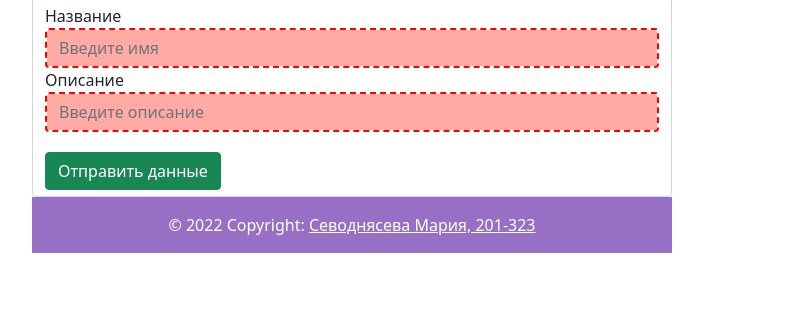
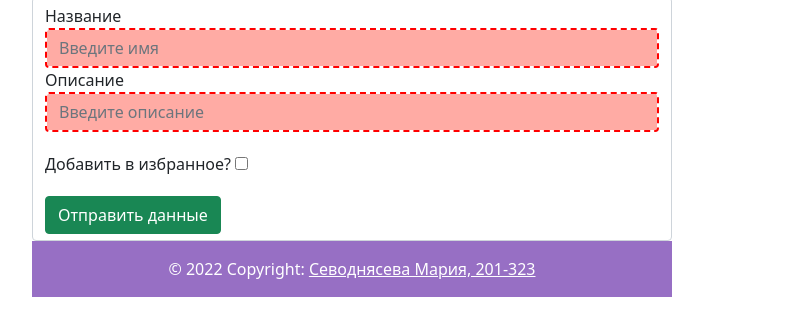
Before and after one commit to masha-sevod/EXAM_29.06, a plain HTML site: page public/index.html in a window 1280 px wide. Shown: the part 201-536 px from the top of the page, without its empty margins (288-1085 px from the left). Drawn offline with nearby package versions, Linux system fonts and the light colour scheme.

Commit message:
Update index.html

```diff
--- a/public/index.html
+++ b/public/index.html
@@ -39,7 +39,10 @@
             <label for="description">Описание</label>
             <input type="text" class="form-control" id="description" name="description" placeholder="Введите описание" required/>
         </div>
-
+        <div class="form-group" style="margin-bottom: 20px;">
+          <label for="favourites">Добавить в избранное?</label>
+          <input type="checkbox" value="1" id="favourites" name="favourites" placeholder="Да">
+      </div>
         <button type="submit" class="btn btn-success" >Отправить данные</button>
     </form>
   </main>
@@ -61,6 +64,7 @@
     let formData = new FormData();
     formData.append("name", e.target.name.value);
     formData.append("description", e.target.description.value);
+    formData.append("favourites", e.target.favourites.value);
 
     fetch('/create', {
       method: "POST",
```
